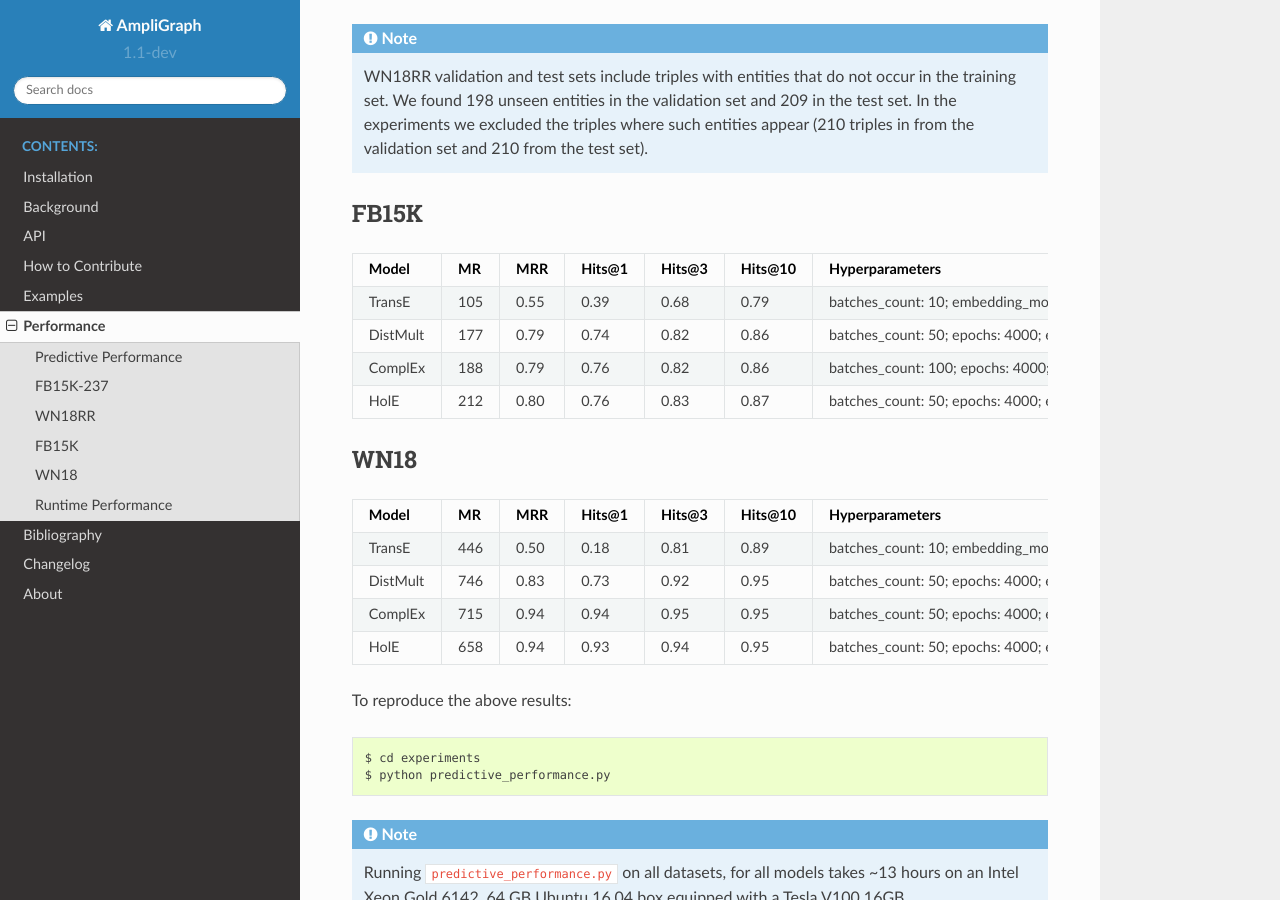
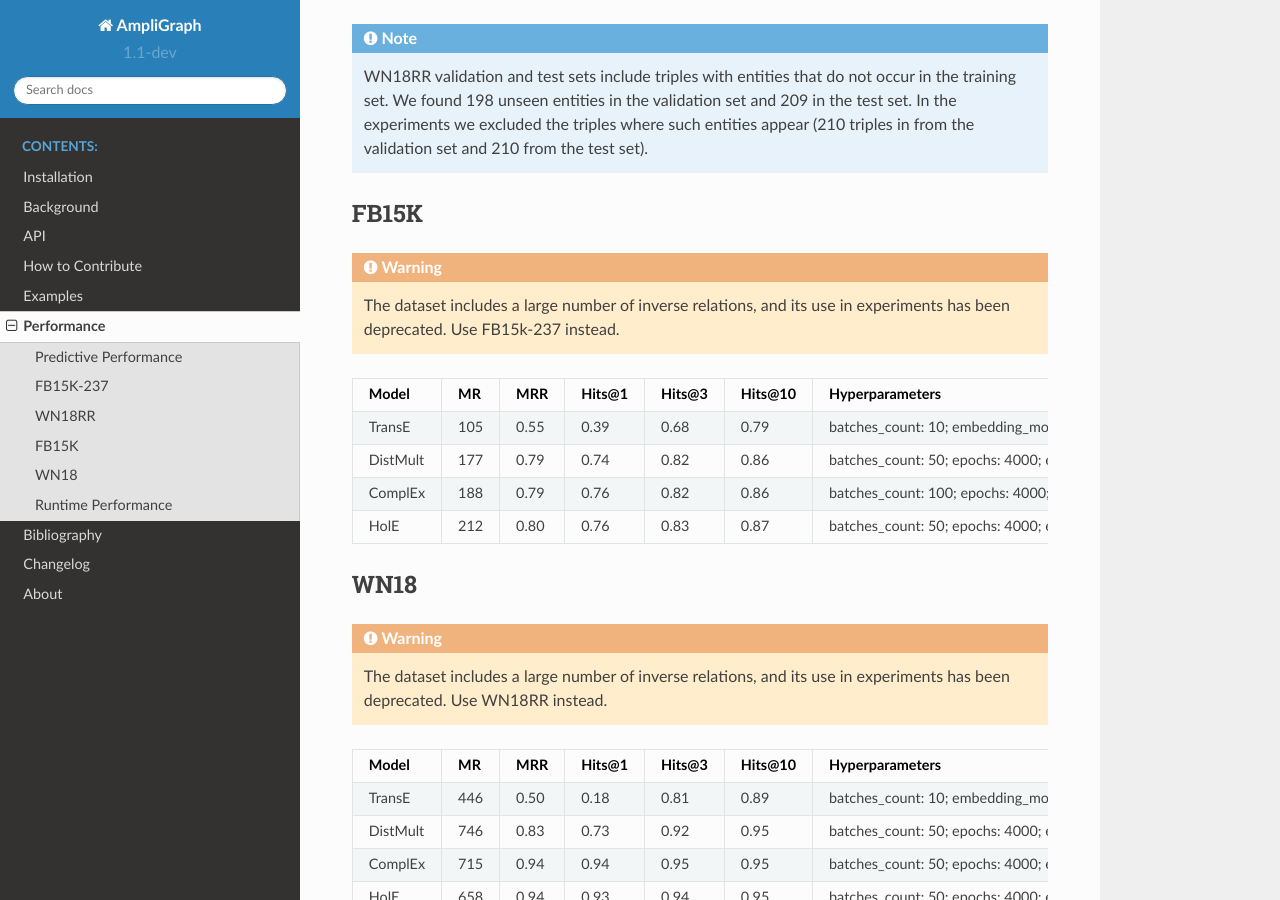
Before and after one commit to Accenture/AmpliGraph, a Sphinx documentation site: the page built from docs/experiments.rst, in a window 1280 px wide and 900 px high, scrolled down 905 px. Built offline with Sphinx 7.4.7 and the Read the Docs theme 2.0.0, drawn with Linux system fonts in a browser that asks for light colours; the version number is read from the project's files by our own code.

Commit message:
Added WN18, FB15k warning boxes

```diff
--- a/docs/ampligraph.datasets.rst
+++ b/docs/ampligraph.datasets.rst
@@ -51,6 +51,11 @@ YAGO3-10  1,079,040 5,000   5,000   123,182       37
 ========= ========= ======= ======= ============ ===========
 
 
+.. hint::
+    WN18 and FB15k include a large number of inverse relations, and its use in experiments has been deprecated.
+    **Use WN18RR and FB15K-237 instead**.
+
+
 .. warning:: FB15K-237's validation set contains 8 unseen entities over 9 triples. The test set has 29 unseen entities,
         distributed over 28 triples. WN18RR's validation set contains 198 unseen entities over 210 triples. The test set
         has 209 unseen entities, distributed over 210 triples.
--- a/docs/experiments.rst
+++ b/docs/experiments.rst
@@ -159,6 +159,12 @@ WN18RR
 FB15K
 -----
 
+
+.. warning::
+    The dataset includes a large number of inverse relations, and its use in experiments has been deprecated.
+    Use FB15k-237 instead.
+
+
 ========== ======== ====== ======== ======== ========== ========================
   Model       MR     MRR    Hits@1   Hits@3   Hits\@10      Hyperparameters
 ========== ======== ====== ======== ======== ========== ========================
@@ -224,6 +230,11 @@ FB15K
 
 WN18
 ----
+
+.. warning::
+    The dataset includes a large number of inverse relations, and its use in experiments has been deprecated.
+    Use WN18RR instead.
+
 
 ========== ======== ====== ======== ======== ========== ========================
   Model       MR     MRR    Hits@1   Hits@3   Hits\@10      Hyperparameters
```
Also changed, not shown: 2 other files.
